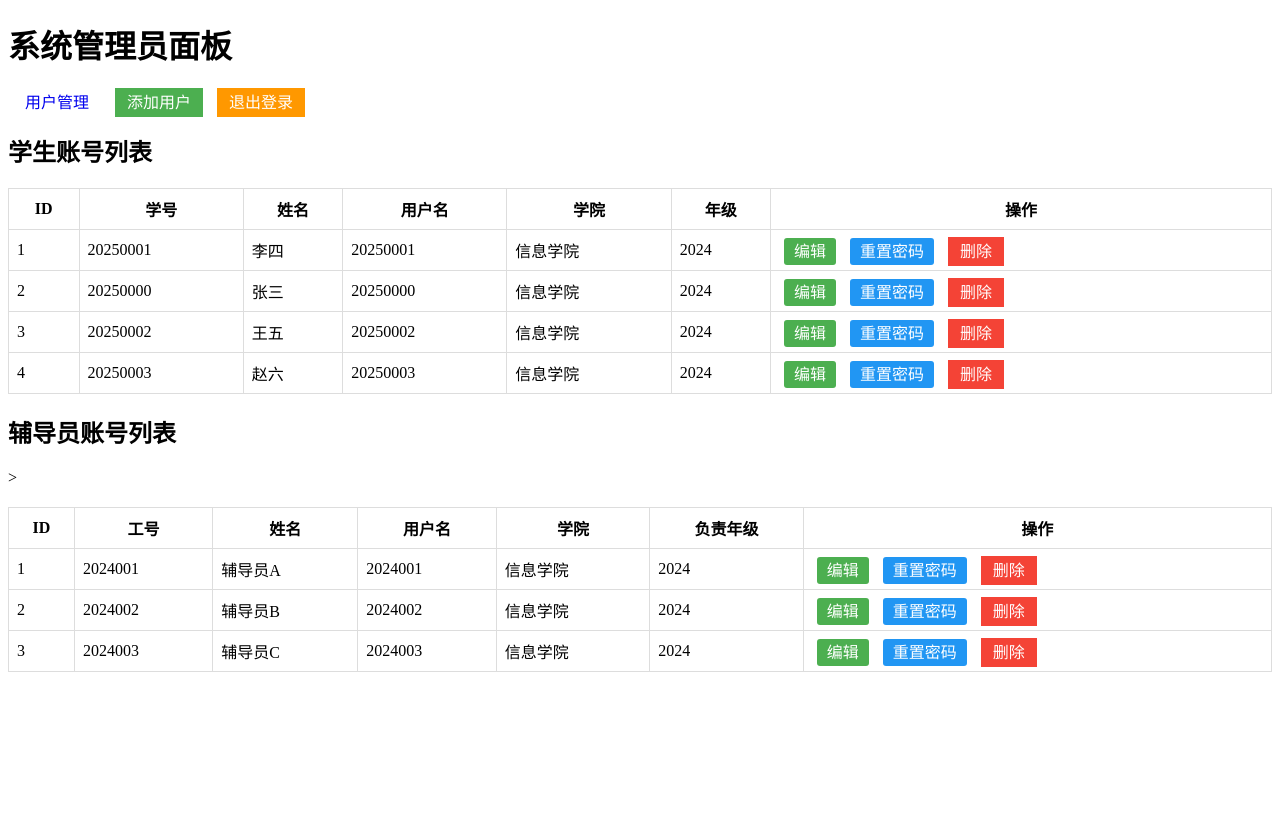
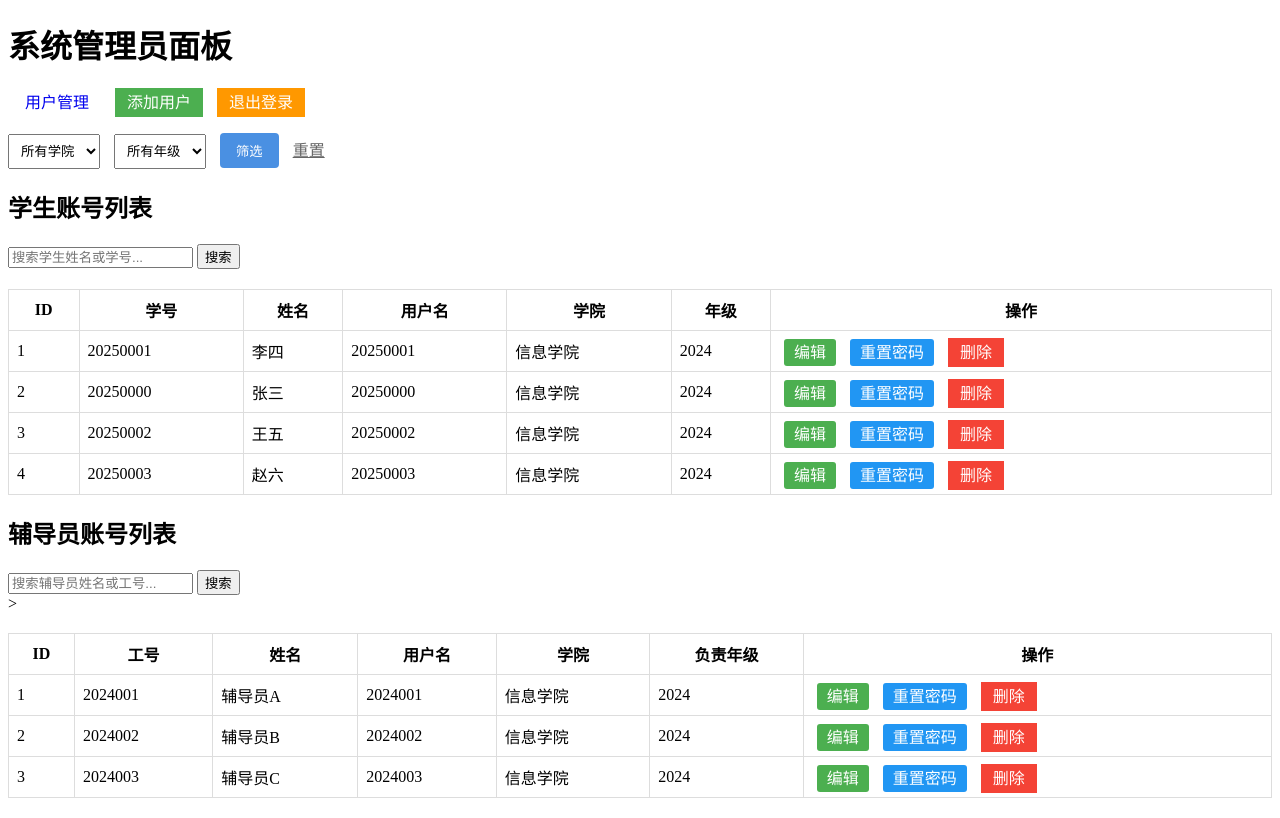
Before and after one commit to zcx2137/GradPath, a Django app: page /admins/ in a window 1280 px wide. Before the commit the page ends 672 px from the top, so only its background shows below. Run offline with Django 5.2, Linux system fonts and the light colour scheme; a user stored in the database is signed in; data comes from the database, SQL or seed files in the repository; both versions use the stored data as it was after the commit.

Commit message:
管理员主页新增筛选和搜索功能
便于管理

```diff
--- a/apps/admins/views.py
+++ b/apps/admins/views.py
@@ -1,3 +1,4 @@
+from django.db import models
 from django.shortcuts import render, redirect, get_object_or_404
 from django.contrib.auth.decorators import user_passes_test
 from django.contrib.auth.models import User
@@ -114,12 +115,59 @@ class PasswordResetForm(forms.Form):
 # 管理员 dashboard
 @user_passes_test(is_superadmin, login_url='admin_login')
 def admin_dashboard(request):
-    students = StudentProfile.objects.select_related('user').all()
-    counselors = CounselorProfile.objects.select_related('user').all()
+    # 1. 获取筛选和独立搜索参数
+    filter_college = request.GET.get('college', '')
+    filter_grade = request.GET.get('grade', '')
+    # 学生专用搜索参数
+    student_search = request.GET.get('student_search', '').strip()
+    # 辅导员专用搜索参数
+    counselor_search = request.GET.get('counselor_search', '').strip()
+
+    # 2. 学生筛选（仅受 student_search 影响）
+    students_query = StudentProfile.objects.select_related('user').all()
+    if filter_college:
+        students_query = students_query.filter(college=filter_college)
+    if filter_grade:
+        students_query = students_query.filter(grade=filter_grade)
+    # 仅使用学生搜索关键词
+    if student_search:
+        students_query = students_query.filter(
+            models.Q(full_name__icontains=student_search) |
+            models.Q(student_id__icontains=student_search)
+        )
+    students = students_query
+
+    # 3. 辅导员筛选（仅受 counselor_search 影响）
+    counselors_query = CounselorProfile.objects.select_related('user').all()
+    if filter_college:
+        counselors_query = counselors_query.filter(college=filter_college)
+    if filter_grade:
+        counselors_query = counselors_query.filter(grade=filter_grade)
+    # 仅使用辅导员搜索关键词
+    if counselor_search:
+        counselors_query = counselors_query.filter(
+            models.Q(full_name__icontains=counselor_search) |
+            models.Q(employee_id__icontains=counselor_search)
+        )
+    counselors = counselors_query
+
+    # 4. 下拉框选项（保持不变）
+    college_choices = UserEditForm().fields['college'].choices
+    student_grades = set(StudentProfile.objects.values_list('grade', flat=True))
+    counselor_grades = set(CounselorProfile.objects.values_list('grade', flat=True))
+    all_grades = student_grades.union(counselor_grades)
+    grade_choices = sorted([grade for grade in all_grades if grade])
 
     return render(request, 'admins/dashboard.html', {
         'students': students,
         'counselors': counselors,
+        'college_choices': college_choices,
+        'grade_choices': grade_choices,
+        'current_college': filter_college,
+        'current_grade': filter_grade,
+        # 传递独立的搜索关键词用于回显
+        'student_search': student_search,
+        'counselor_search': counselor_search,
     })
 
 
@@ -182,7 +230,8 @@ def add_user(request):
                     user=user,
                     employee_id=data['employee_id'],
                     full_name=data['full_name'],
-                    college=data.get('college', '')
+                    college=data.get('college', ''),
+                    grade=data['grade']
                 )
 
             messages.success(request, f'{data["user_type"]}账号创建成功')
--- a/templates/admins/dashboard.html
+++ b/templates/admins/dashboard.html
@@ -7,7 +7,56 @@
 {% endblock %}
 
 {% block content %}
+
+    <div class="filter-form" style="margin: 20px 0;">
+        <!-- 搜索表单 -->
+        <form method="get" action="{% url 'admin_dashboard' %}">
+            {# 学院筛选 #}
+            <select name="college" style="padding: 8px; margin-right: 10px;">
+                <option value="">所有学院</option>
+                {% for code, name in college_choices %}
+                    <option value="{{ code }}" {% if current_college == code %}selected{% endif %}>
+                        {{ name }}
+                    </option>
+                {% endfor %}
+            </select>
+
+            {# 年级筛选 #}
+            <select name="grade" style="padding: 8px; margin-right: 10px;">
+                <option value="">所有年级</option>
+                {% for grade in grade_choices %}
+                    <option value="{{ grade }}" {% if current_grade == grade %}selected{% endif %}>
+                        {{ grade }}
+                    </option>
+                {% endfor %}
+            </select>
+
+            <button type="submit" style="padding: 8px 16px; background: #4a90e2; color: white; border: none; border-radius: 4px;">
+                筛选
+            </button>
+            <a href="{% url 'admin_dashboard' %}" style="margin-left: 10px; color: #666;">重置</a>
+        </form>
+    </div>
+
     <h2>学生账号列表</h2>
+    <!-- 学生搜索表单 -->
+    <div class="search-container">
+        <form method="get" class="search-form">
+            <!-- 保留当前筛选条件（学院/年级） -->
+            <input type="hidden" name="college" value="{{ current_college }}">
+            <input type="hidden" name="grade" value="{{ current_grade }}">
+
+            <input type="text"
+                   name="student_search"
+                   placeholder="搜索学生姓名或学号..."
+                   value="{{ student_search }}">
+            <button type="submit" class="search-btn">搜索</button>
+            {% if student_search %}
+                <!-- 清除学生搜索时保留其他参数 -->
+                <a href="?college={{ current_college }}&grade={{ current_grade }}" class="clear-search">清除</a>
+            {% endif %}
+        </form>
+    </div>
     <table class="user-table">
         <tr>
             <th>ID</th>
@@ -40,6 +89,24 @@
     </table>
 
     <h2>辅导员账号列表</h2>
+    <!-- 辅导员搜索表单 -->
+    <div class="search-container">
+        <form method="get" class="search-form">
+            <!-- 保留当前筛选条件（学院/年级） -->
+            <input type="hidden" name="college" value="{{ current_college }}">
+            <input type="hidden" name="grade" value="{{ current_grade }}">
+
+            <input type="text"
+                   name="counselor_search"
+                   placeholder="搜索辅导员姓名或工号..."
+                   value="{{ counselor_search }}">
+            <button type="submit" class="search-btn">搜索</button>
+            {% if counselor_search %}
+                <!-- 清除辅导员搜索时保留其他参数 -->
+                <a href="?college={{ current_college }}&grade={{ current_grade }}" class="clear-search">清除</a>
+            {% endif %}
+        </form>
+    </div>
     <table class="user-table">
         <tr>
             <th>ID</th>
```
Also changed, not shown: templates/admins/add_user.html (+15 -5 lines), db.sqlite3.
